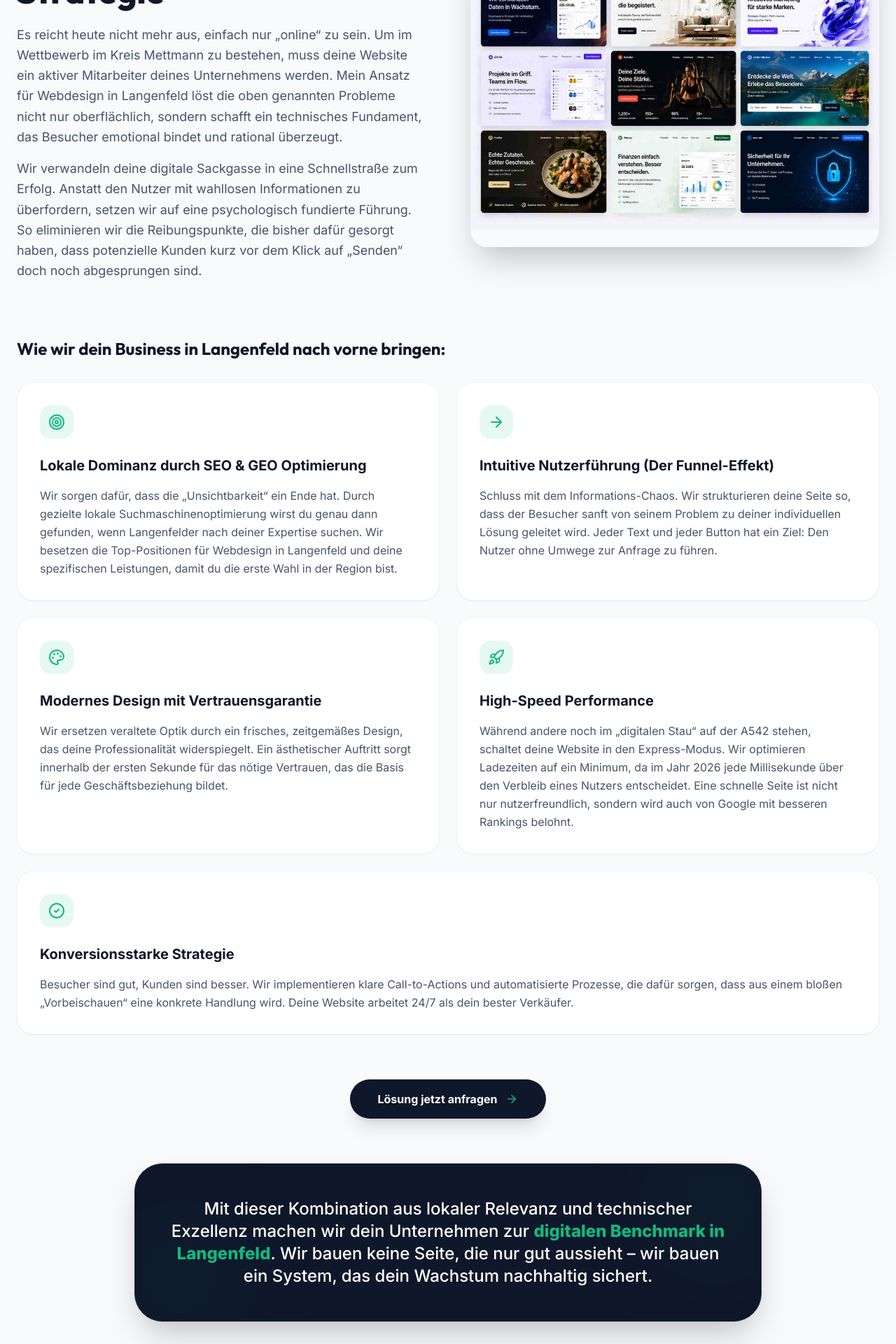
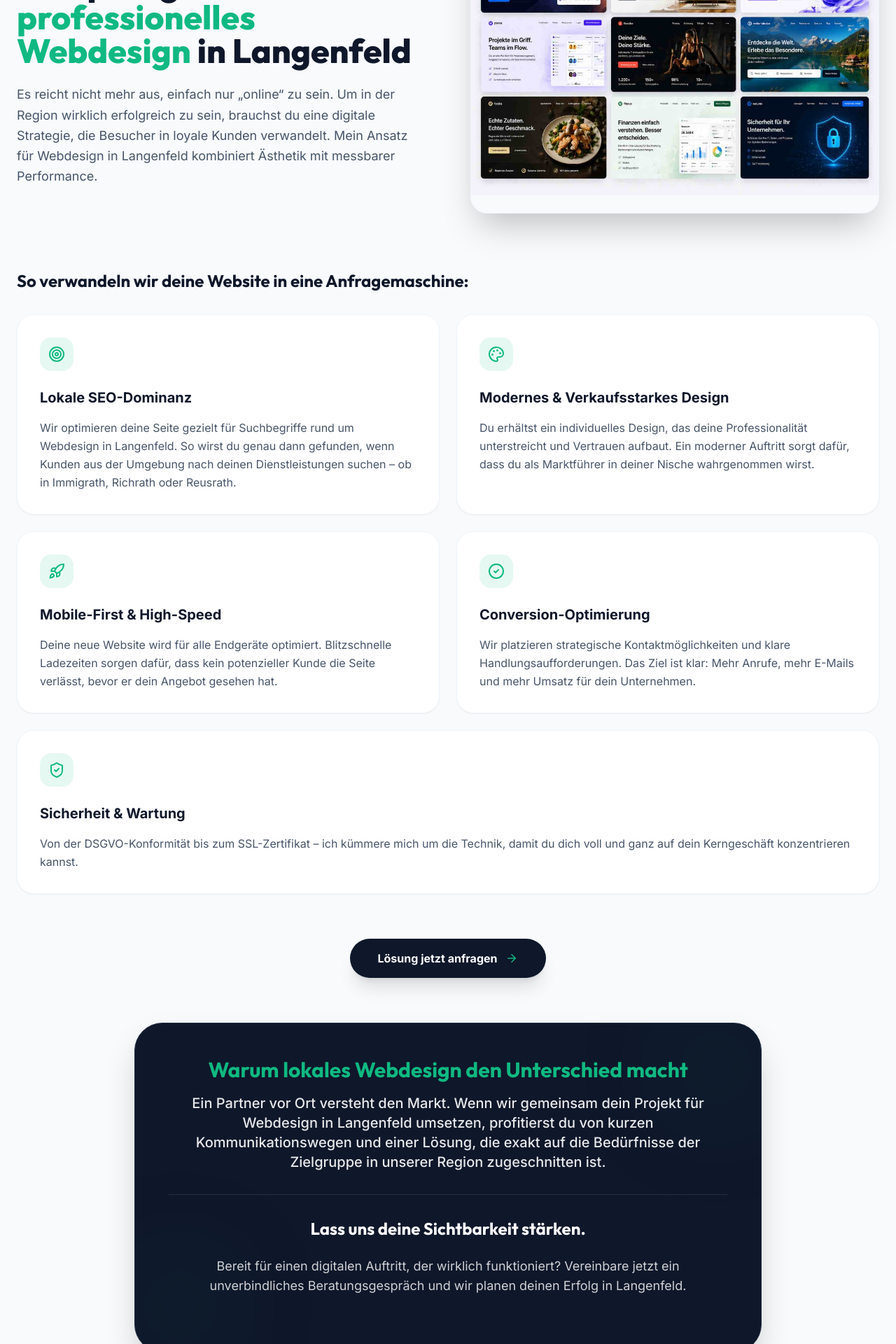
Before and after one commit to timmsug-source/website-linkedin, a Next.js app: page /webdesign/langenfeld in a window 1280 px wide. Shown: the part 1860-3780 px from the top of the page at 70% size. Built offline with nearby package versions, Linux system fonts and the light colour scheme.

Commit message:
content: update Langenfeld solution section

```diff
--- a/src/components/lp/LangenfeldSections.tsx
+++ b/src/components/lp/LangenfeldSections.tsx
@@ -1,7 +1,7 @@
 "use client";
 
 import { motion } from "framer-motion";
-import { MessageCircle, Target, Palette, Code2, CheckCircle2, Rocket, MapPin, Clock, Star, ArrowRight } from "lucide-react";
+import { MessageCircle, Target, Palette, Code2, CheckCircle2, Rocket, MapPin, Clock, Star, ArrowRight, ShieldCheck } from "lucide-react";
 import Image from "next/image";
 import Link from "next/link";
 import { PHONE_URL } from "@/lib/utils";
@@ -170,34 +170,34 @@ export function LangenfeldAbout() {
 export function LangenfeldSolution() {
   const features = [
     {
-      title: "Lokale Dominanz durch SEO & GEO Optimierung",
-      body: "Wir sorgen dafür, dass die „Unsichtbarkeit“ ein Ende hat. Durch gezielte lokale Suchmaschinenoptimierung wirst du genau dann gefunden, wenn Langenfelder nach deiner Expertise suchen. Wir besetzen die Top-Positionen für Webdesign in Langenfeld und deine spezifischen Leistungen, damit du die erste Wahl in der Region bist.",
+      title: "Lokale SEO-Dominanz",
+      body: "Wir optimieren deine Seite gezielt für Suchbegriffe rund um Webdesign in Langenfeld. So wirst du genau dann gefunden, wenn Kunden aus der Umgebung nach deinen Dienstleistungen suchen – ob in Immigrath, Richrath oder Reusrath.",
       colSpan: "lg:col-span-1",
       icon: Target,
     },
     {
-      title: "Intuitive Nutzerführung (Der Funnel-Effekt)",
-      body: "Schluss mit dem Informations-Chaos. Wir strukturieren deine Seite so, dass der Besucher sanft von seinem Problem zu deiner individuellen Lösung geleitet wird. Jeder Text und jeder Button hat ein Ziel: Den Nutzer ohne Umwege zur Anfrage zu führen.",
-      colSpan: "lg:col-span-1",
-      icon: ArrowRight,
-    },
-    {
-      title: "Modernes Design mit Vertrauensgarantie",
-      body: "Wir ersetzen veraltete Optik durch ein frisches, zeitgemäßes Design, das deine Professionalität widerspiegelt. Ein ästhetischer Auftritt sorgt innerhalb der ersten Sekunde für das nötige Vertrauen, das die Basis für jede Geschäftsbeziehung bildet.",
+      title: "Modernes & Verkaufsstarkes Design",
+      body: "Du erhältst ein individuelles Design, das deine Professionalität unterstreicht und Vertrauen aufbaut. Ein moderner Auftritt sorgt dafür, dass du als Marktführer in deiner Nische wahrgenommen wirst.",
       colSpan: "lg:col-span-1",
       icon: Palette,
     },
     {
-      title: "High-Speed Performance",
-      body: "Während andere noch im „digitalen Stau“ auf der A542 stehen, schaltet deine Website in den Express-Modus. Wir optimieren Ladezeiten auf ein Minimum, da im Jahr 2026 jede Millisekunde über den Verbleib eines Nutzers entscheidet. Eine schnelle Seite ist nicht nur nutzerfreundlich, sondern wird auch von Google mit besseren Rankings belohnt.",
+      title: "Mobile-First & High-Speed",
+      body: "Deine neue Website wird für alle Endgeräte optimiert. Blitzschnelle Ladezeiten sorgen dafür, dass kein potenzieller Kunde die Seite verlässt, bevor er dein Angebot gesehen hat.",
       colSpan: "lg:col-span-1",
       icon: Rocket,
     },
     {
-      title: "Konversionsstarke Strategie",
-      body: "Besucher sind gut, Kunden sind besser. Wir implementieren klare Call-to-Actions und automatisierte Prozesse, die dafür sorgen, dass aus einem bloßen „Vorbeischauen“ eine konkrete Handlung wird. Deine Website arbeitet 24/7 als dein bester Verkäufer.",
+      title: "Conversion-Optimierung",
+      body: "Wir platzieren strategische Kontaktmöglichkeiten und klare Handlungsaufforderungen. Das Ziel ist klar: Mehr Anrufe, mehr E-Mails und mehr Umsatz für dein Unternehmen.",
+      colSpan: "lg:col-span-1",
+      icon: CheckCircle2,
+    },
+    {
+      title: "Sicherheit & Wartung",
+      body: "Von der DSGVO-Konformität bis zum SSL-Zertifikat – ich kümmere mich um die Technik, damit du dich voll und ganz auf dein Kerngeschäft konzentrieren kannst.",
       colSpan: "lg:col-span-2",
-      icon: CheckCircle2,
+      icon: ShieldCheck,
     },
   ];
 
@@ -209,14 +209,11 @@ export function LangenfeldSolution() {
         <div className="grid grid-cols-1 lg:grid-cols-2 gap-12 lg:gap-16 items-center mb-20">
           <div>
             <h2 className="text-4xl md:text-5xl font-display font-extrabold text-slate-900 leading-tight mb-6">
-              Die Lösung: Dein <span className="text-accent">digitaler Maßanzug</span> mit Funnel-Strategie
+              Die Lösung: Dein Vorsprung durch <span className="text-accent">professionelles Webdesign</span> in Langenfeld
             </h2>
             <div className="space-y-4 text-lg text-slate-600 leading-relaxed">
               <p>
-                Es reicht heute nicht mehr aus, einfach nur „online“ zu sein. Um im Wettbewerb im Kreis Mettmann zu bestehen, muss deine Website ein aktiver Mitarbeiter deines Unternehmens werden. Mein Ansatz für Webdesign in Langenfeld löst die oben genannten Probleme nicht nur oberflächlich, sondern schafft ein technisches Fundament, das Besucher emotional bindet und rational überzeugt.
-              </p>
-              <p>
-                Wir verwandeln deine digitale Sackgasse in eine Schnellstraße zum Erfolg. Anstatt den Nutzer mit wahllosen Informationen zu überfordern, setzen wir auf eine psychologisch fundierte Führung. So eliminieren wir die Reibungspunkte, die bisher dafür gesorgt haben, dass potenzielle Kunden kurz vor dem Klick auf „Senden“ doch noch abgesprungen sind.
+                Es reicht nicht mehr aus, einfach nur „online“ zu sein. Um in der Region wirklich erfolgreich zu sein, brauchst du eine digitale Strategie, die Besucher in loyale Kunden verwandelt. Mein Ansatz für Webdesign in Langenfeld kombiniert Ästhetik mit messbarer Performance.
               </p>
             </div>
           </div>
@@ -239,7 +236,7 @@ export function LangenfeldSolution() {
         {/* Tiles / Kacheln */}
         <div className="mb-16">
           <h3 className="text-2xl font-display font-bold text-slate-900 mb-8">
-            Wie wir dein Business in Langenfeld nach vorne bringen:
+            So verwandeln wir deine Website in eine Anfragemaschine:
           </h3>
           <div className="grid grid-cols-1 md:grid-cols-2 gap-6">
             {features.map((feature, i) => (
@@ -278,9 +275,21 @@ export function LangenfeldSolution() {
         <div className="bg-slate-900 text-white rounded-[2.5rem] p-8 md:p-12 text-center max-w-4xl mx-auto shadow-2xl border border-slate-800 relative overflow-hidden group">
           <div className="absolute top-0 right-0 w-32 h-32 bg-accent/10 blur-[80px] rounded-full" />
           <div className="absolute bottom-0 left-0 w-32 h-32 bg-accent/10 blur-[80px] rounded-full" />
-          <p className="text-xl md:text-2xl font-medium leading-relaxed relative z-10">
-            Mit dieser Kombination aus lokaler Relevanz und technischer Exzellenz machen wir dein Unternehmen zur <strong className="font-extrabold text-accent">digitalen Benchmark in Langenfeld</strong>. Wir bauen keine Seite, die nur gut aussieht – wir bauen ein System, das dein Wachstum nachhaltig sichert.
-          </p>
+          <div className="relative z-10 space-y-8">
+            <div>
+              <h3 className="text-2xl md:text-3xl font-display font-bold text-accent mb-4">Warum lokales Webdesign den Unterschied macht</h3>
+              <p className="text-lg md:text-xl font-medium leading-relaxed opacity-90">
+                Ein Partner vor Ort versteht den Markt. Wenn wir gemeinsam dein Projekt für Webdesign in Langenfeld umsetzen, profitierst du von kurzen Kommunikationswegen und einer Lösung, die exakt auf die Bedürfnisse der Zielgruppe in unserer Region zugeschnitten ist.
+              </p>
+            </div>
+
+            <div className="pt-8 border-t border-white/10">
+              <p className="text-xl md:text-2xl font-display font-bold mb-6">Lass uns deine Sichtbarkeit stärken.</p>
+              <p className="text-lg opacity-80 mb-8">
+                Bereit für einen digitalen Auftritt, der wirklich funktioniert? Vereinbare jetzt ein unverbindliches Beratungsgespräch und wir planen deinen Erfolg in Langenfeld.
+              </p>
+            </div>
+          </div>
         </div>
 
       </div>
```
